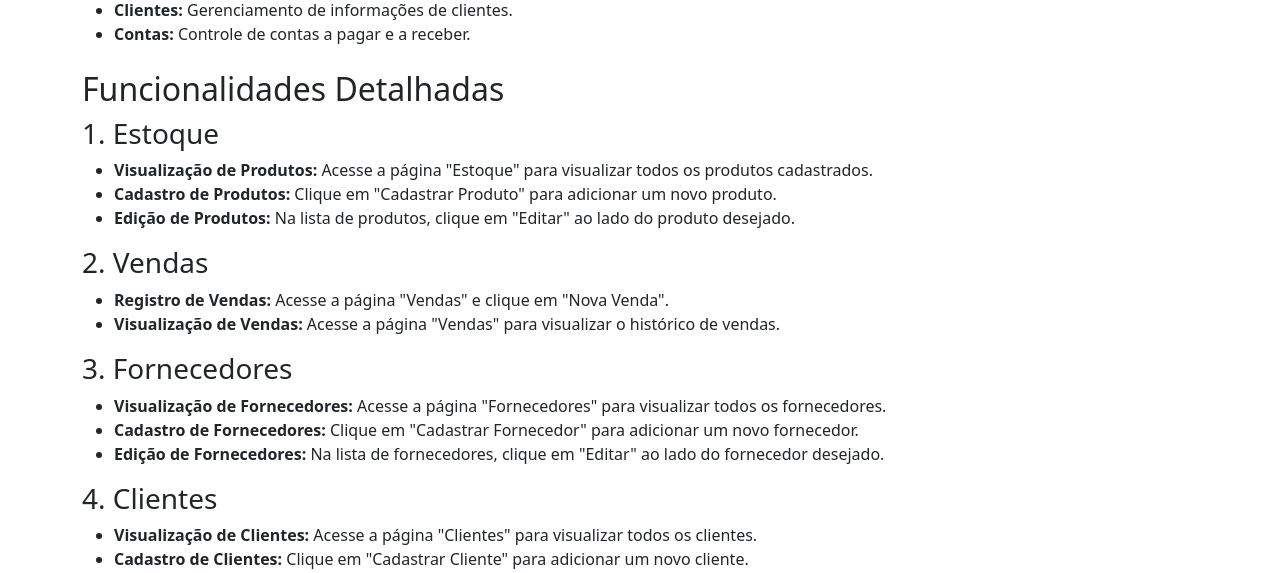
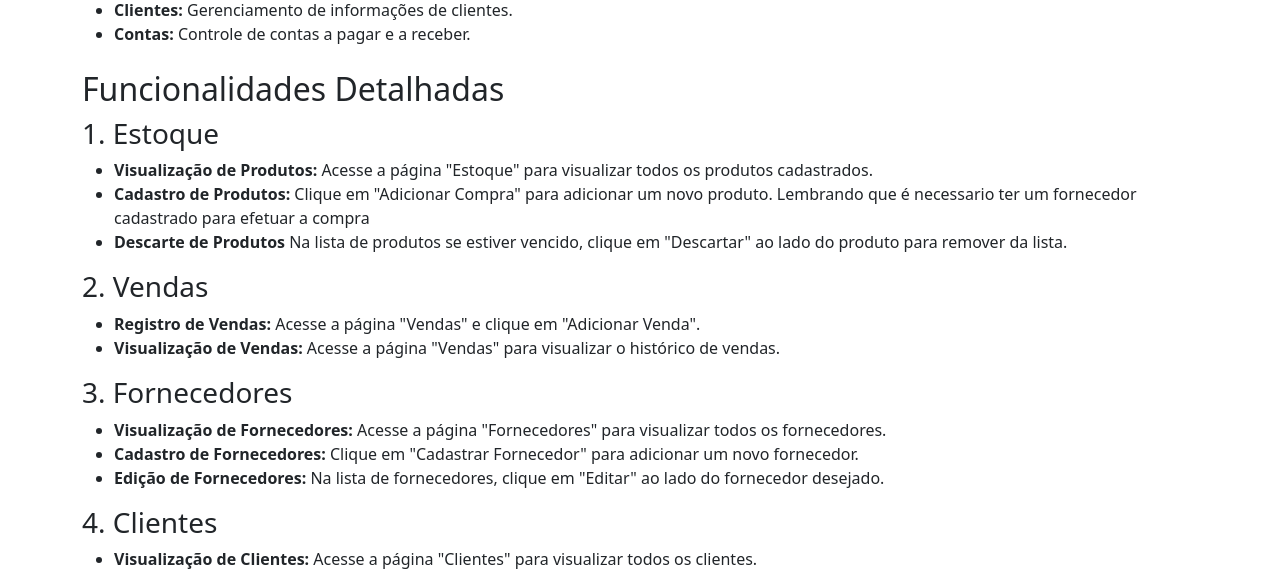
Before and after one commit to wsvantier/pi-01-2025, a Flask app: page / in a window 1280 px wide. Shown: the part 362-935 px from the top of the page. Run offline with Flask 3, Linux system fonts and the light colour scheme.

Commit message:
Atualização

```diff
--- a/templates/index.html
+++ b/templates/index.html
@@ -48,13 +48,13 @@
             <h3>1. Estoque</h3>
             <ul>
                 <li><strong>Visualização de Produtos:</strong> Acesse a página "Estoque" para visualizar todos os produtos cadastrados.</li>
-                <li><strong>Cadastro de Produtos:</strong> Clique em "Cadastrar Produto" para adicionar um novo produto.</li>
-                <li><strong>Edição de Produtos:</strong> Na lista de produtos, clique em "Editar" ao lado do produto desejado.</li>
+                <li><strong>Cadastro de Produtos:</strong> Clique em "Adicionar Compra" para adicionar um novo produto. Lembrando que é necessario ter um fornecedor cadastrado para efetuar a compra</li>
+                <li><strong>Descarte de Produtos</strong> Na lista de produtos se estiver vencido, clique em "Descartar" ao lado do produto para remover da lista.</li>
             </ul>
 
             <h3>2. Vendas</h3>
             <ul>
-                <li><strong>Registro de Vendas:</strong> Acesse a página "Vendas" e clique em "Nova Venda".</li>
+                <li><strong>Registro de Vendas:</strong> Acesse a página "Vendas" e clique em "Adicionar Venda".</li>
                 <li><strong>Visualização de Vendas:</strong> Acesse a página "Vendas" para visualizar o histórico de vendas.</li>
             </ul>
 
```
